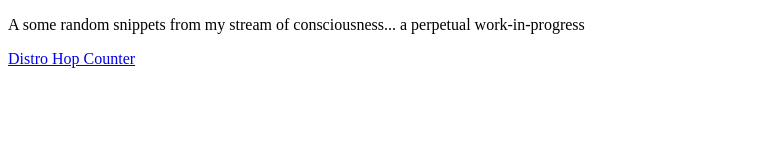
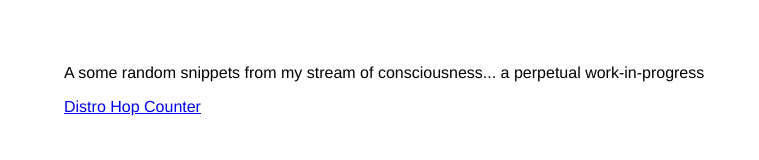
Before and after one commit to WalJT/personal_website, a plain HTML site: page index.html in a window 1280 px wide. Shown: the whole page, without its empty margins (0-759 px from the left). Drawn offline with Linux system fonts and the light colour scheme.

Commit message:
Create CSS file for global site style

```diff
--- a/index.html
+++ b/index.html
@@ -12,6 +12,7 @@
 <head>
 <meta charset="UTF-8">
 <title>Insert title here</title>
+<link rel="stylesheet" href="style.css">
 </head>
 <body>
 <p>A some random snippets from my stream of consciousness... a perpetual work-in-progress</p>
--- /dev/null
+++ b/style.css
@@ -0,0 +1,8 @@
+body {
+    font-family: Helvetica;
+    /* font-size: 200%; */
+    text-align: justify;
+    margin-left: 5vw;
+    margin-right: 5vw;
+    margin-top: 4em;
+}
```
Also changed, not shown: distrohop.html (+4 -9 lines).
